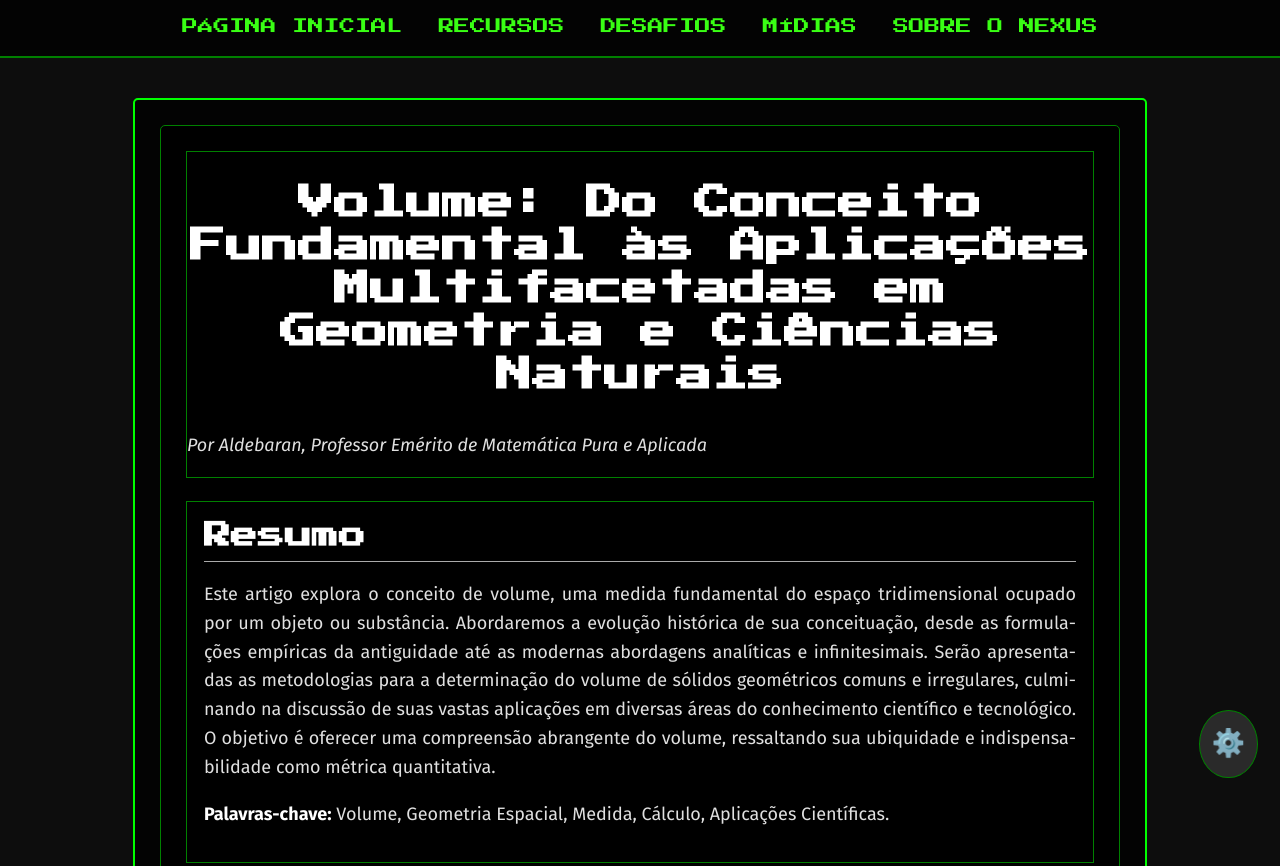
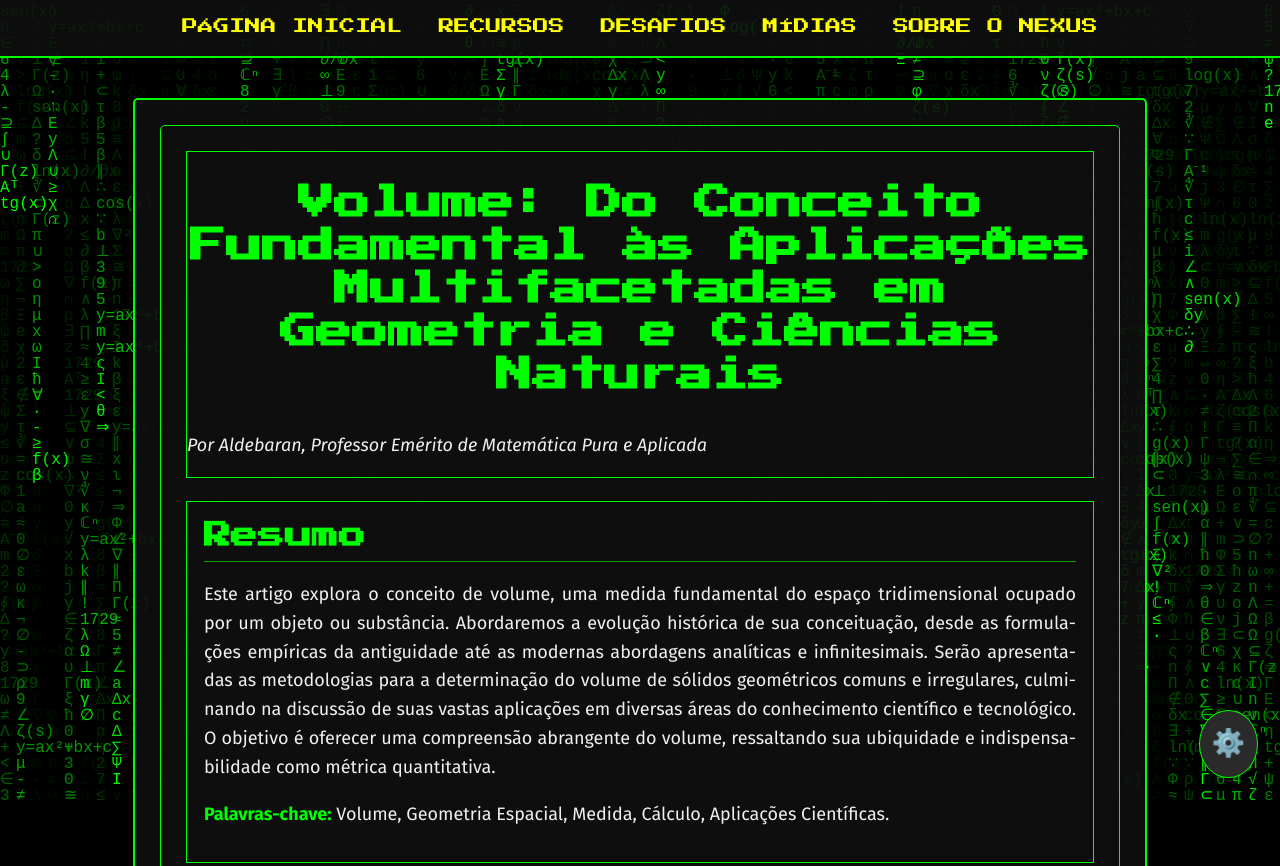
Before and after one commit to portalnexus/NEXUS, a website: page recursos/artigos/MATEMATICA/volume.html in a window 1280 px wide. Shown: the top 866 px of the page. Drawn offline with nearby package versions, Linux system fonts and the light colour scheme; files that its build step writes are made by us from their sources.

Commit message:
Update volume.html

```diff
--- a/recursos/artigos/MATEMATICA/volume.html
+++ b/recursos/artigos/MATEMATICA/volume.html
@@ -13,18 +13,18 @@
     <script defer src="https://cdn.jsdelivr.net/npm/katex@0.16.10/dist/katex.min.js"></script>
     <script defer src="https://cdn.jsdelivr.net/npm/katex@0.16.10/dist/contrib/auto-render.min.js"></script>
 
-    <link rel="stylesheet" href="../../style.css">
+    <link rel="stylesheet" href="../../../style.css">
 </head>
 <body>
 
 <div id="page-wrapper">
     <nav>
         <ul>
-            <li><a href="../../index.html">Página Inicial</a></li>
-            <li><a href="../../recursos.html">Recursos</a></li>
-            <li><a href="../../desafios.html">Desafios</a></li>
-            <li><a href="../../midias.html">Mídias</a></li>
-            <li><a href="../../sobre.html">Sobre o Nexus</a></li>
+            <li><a href="../../../index.html">Página Inicial</a></li>
+            <li><a href="../../../recursos.html">Recursos</a></li>
+            <li><a href="../../../desafios.html">Desafios</a></li>
+            <li><a href="../../../midias.html">Mídias</a></li>
+            <li><a href="../../../sobre.html">Sobre o Nexus</a></li>
         </ul>
     </nav>
     <main>
@@ -95,13 +95,13 @@
     <footer>
         <div class="container">
             <p>&copy; 2025 Nexus. Todos os direitos reservados.</p>
-            <p><a href="../../sobre.html">Sobre o Nexus</a></p>
+            <p><a href="../../../sobre.html">Sobre o Nexus</a></p>
         </div>
     </footer>
     </div>
 
 <canvas id="matrixCanvas"></canvas>
-<script src="../../matrix-rain.js" defer></script>
+<script src="../../../matrix-rain.js" defer></script>
 
 <script>
     document.addEventListener("DOMContentLoaded", function() {
@@ -127,7 +127,7 @@
     <button data-theme="theme-blue-matrix" title="Tema Endless Blue">Endless Blue</button>
     <button data-theme="theme-orange-matrix" title="Tema Juicy Orange">Juicy Orange</button>
 </div>
-<script src="../../theme-switcher.js" defer></script>
+<script src="../../../theme-switcher.js" defer></script>
 
 </body>
 </html>
```
